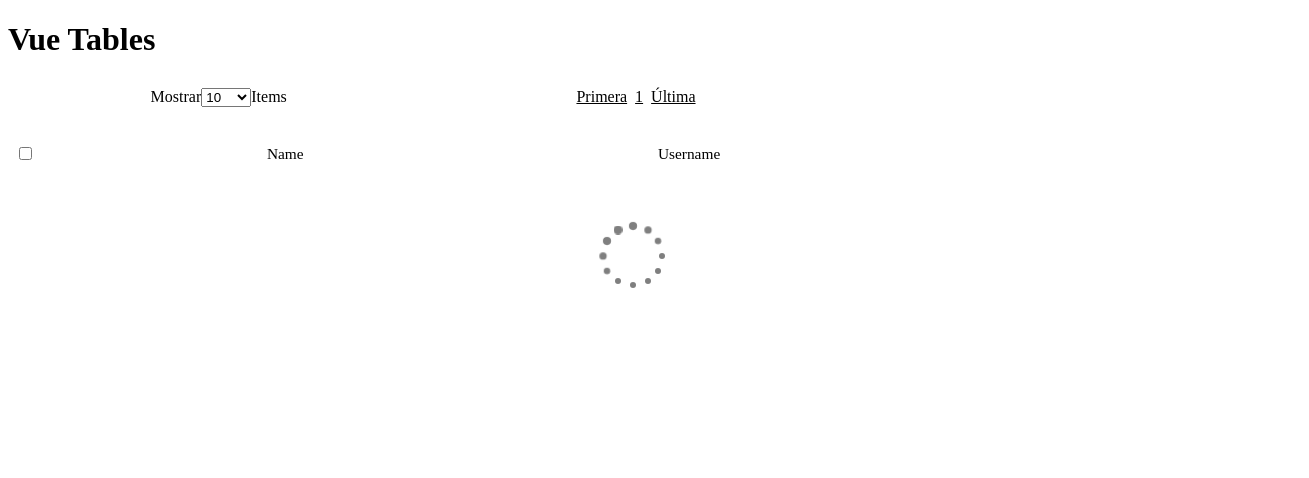
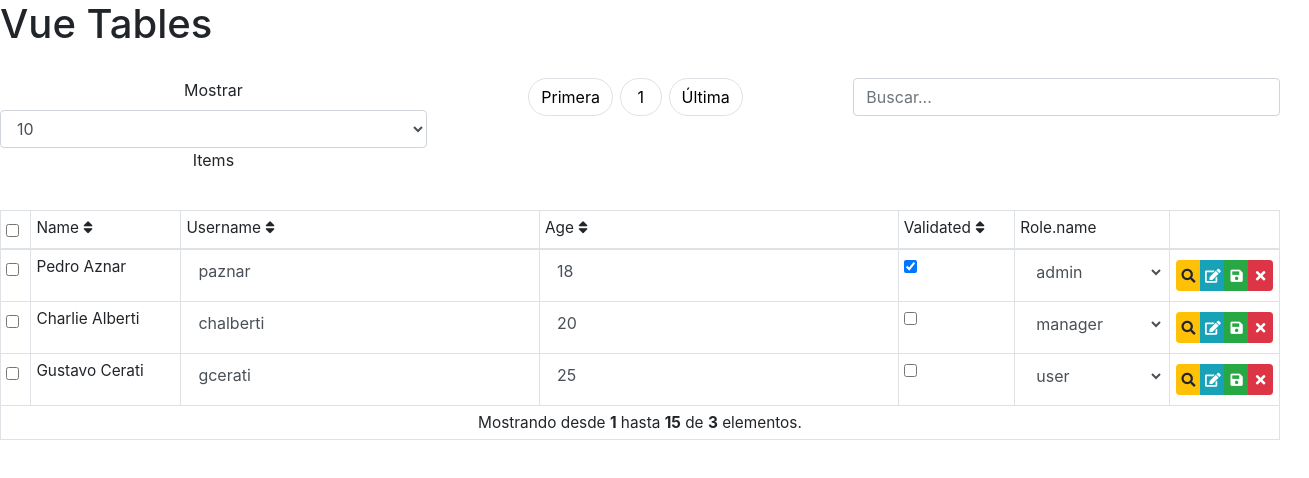
Before and after one commit to farena/vue-tables, a Vue app: page / in a window 1280 px wide. Shown: the top 478 px of the page, 1309 px wide, since content can reach past the window. Built offline with nearby package versions, Linux system fonts and the light colour scheme.

Commit message:
checkbox input different class

```diff
--- a/src/App.vue
+++ b/src/App.vue
@@ -8,6 +8,9 @@
       :headers="vTable.headers"
       :actions="vTable.actions"
       :options="vTable.options"
+      @onEdit="onEdit"
+      @onSave="onSave"
+      @editableInput="onItemChanged"
     />
   </div>
 </template>
@@ -31,6 +34,26 @@
           {
             title: 'username',
             sortable: true,
+            editable: 'text',
+          },
+          {
+            title: 'age',
+            sortable: true,
+            editable: 'number',
+          },
+          {
+            title: 'validated',
+            sortable: true,
+            editable: 'checkbox',
+          },
+          {
+            title: 'role.name',
+            editable: 'select',
+            options: [
+              { id: 'admin', label: 'admin' },
+              { id: 'manager', label: 'manager' },
+              { id: 'user', label: 'user' },
+            ],
           },
         ],
         actions: [
@@ -38,25 +61,35 @@
             buttonClass: 'btn-warning',
             tooltip: 'Show Details',
             callback: 'onShowDetails',
-            icon: 'search',
+            icon: 'fas fa-search',
           },
           {
             buttonClass: 'btn-info',
             tooltip: 'Edit User',
             callback: 'onEdit',
-            icon: 'edit',
+            icon: 'fas fa-edit',
+          },
+          {
+            buttonClass: 'btn-success',
+            tooltip: 'Save User',
+            callback: 'onSave',
+            icon: 'fas fa-save',
           },
           {
             buttonClass: 'btn-danger',
             tooltip: 'Delete User',
             callback: 'onDelete',
-            icon: 'close',
+            icon: 'fas fa-times',
           },
         ],
         values: {},
         options: {
           checkeable: true,
           searchable: false,
+          inputContainerClass: 'form-group',
+          inputClass: 'form-control',
+          checkboxContainerClass: 'form-check',
+          checkboxClass: 'form-check-input',
         },
       },
     };
@@ -68,11 +101,6 @@
         per_page: 15,
         current_page: 1,
         last_page: 1,
-        first_page_url: 'http://my.app?page=1',
-        last_page_url: 'http://my.app?page=1',
-        next_page_url: 'http://my.app?page=1',
-        prev_page_url: null,
-        path: 'http://my.app',
         from: 1,
         to: 15,
         data: [
@@ -80,23 +108,56 @@
             id: 1,
             name: 'Pedro Aznar',
             username: 'paznar',
+            age: 18,
+            validated: true,
+            role: {
+              name: 'admin',
+            },
           },
           {
             id: 2,
             name: 'Charlie Alberti',
             username: 'chalberti',
+            age: 20,
+            validated: false,
+            role: {
+              name: 'manager',
+            },
           },
           {
             id: 3,
             name: 'Gustavo Cerati',
             username: 'gcerati',
+            age: 25,
+            validated: false,
+            role: {
+              name: 'user',
+            },
           },
         ],
       };
-    }, 10000);
+    }, 1000);
+  },
+  methods: {
+    onEdit(item, index) {
+      this.vTable.values.data[index].editable = true;
+    },
+    onSave(item) {
+      item.editable = false;
+      // axios call to backend
+    },
+    onItemChanged(index, attribute, value) {
+      console.log({
+        index,
+        attribute,
+        value,
+      });
+    },
   },
 };
 </script>
 
-<style lang="scss">
+<style>
+@import 'https://cdnjs.cloudflare.com/ajax/libs/twitter-bootstrap/4.6.0/css/bootstrap.min.css';
+@import 'https://cdnjs.cloudflare.com/ajax/libs/font-awesome/5.15.2/css/all.min.css';
 </style>
--- a/src/components/VueTable.vue
+++ b/src/components/VueTable.vue
@@ -72,30 +72,68 @@
               >
             </td>
 
-            <template
-              v-if="truncate"
-            >
             <td
               v-for="(head,b) in headers"
               :key="b"
+              :class="{
+                'v-table-editable-td': head.editable
+              }"
             >
-                <span v-if="item[head.title] && item[head.title].length >= truncate">
-                  {{ head.pre }}{{ item[head.title].slice(0,truncate-3)+'...' }}
-                  <span class="v-table-tooltip">{{ item[head.title] }}</span>
-                </span>
-                <span v-else>
-                  {{ head.pre }}{{ item[head.title] }}
-                </span>
-              </td>
+              <template v-if="head.truncate && nestedTitle(item,head.title).length >= head.truncate">
+                {{ nestedTitle(item, head.title).slice(0,head.truncate-3)+'...' }}
+                <span class="v-table-tooltip">{{ nestedTitle(item, head.title) }}</span>
+              </template>
+              <template v-else-if="head.editable">
+                <div
+                  v-if="head.editable !== 'checkbox'"
+                  class="v-table-input-container"
+                  :class="opts.inputContainerClass"
+                >
+                  <input
+                    v-if="['text','number'].includes(head.editable)"
+                    class="v-table-input"
+                    :class="opts.inputClass"
+                    :type="head.editable"
+                    :value="nestedTitle(item,head.title)"
+                    @input="$emit('editableInput',a, head.title, $event.target.value)"
+                    @change="$emit('editableChange',a, head.title, $event.target.value)"
+                  >
+                  <select
+                    v-if="head.editable === 'select'"
+                    :class="opts.inputClass"
+                    class="v-table-input"
+                    :value="nestedTitle(item,head.title)"
+                    @input="$emit('editableInput',a, head.title, $event.target.value)"
+                    @change="$emit('editableChange',a, head.title, $event.target.value)"
+                  >
+                    <option
+                      v-for="o in head.options"
+                      :key="o.id"
+                      :value="o.id"
+                    >
+                      {{ o.label }}
+                    </option>
+                  </select>
+                </div>
+                <div
+                  v-else
+                  class="v-table-checkbox-container"
+                  :class="opts.checkboxContainerClass"
+                >
+                  <input
+                    class="v-table-checkbox"
+                    :class="opts.checkboxClass"
+                    :type="head.editable"
+                    :checked="nestedTitle(item,head.title)"
+                    @input="$emit('editableInput',a, head.title, $event.target.checked)"
+                    @change="$emit('editableChange',a, head.title, $event.target.checked)"
+                  >
+                </div>
               </template>
               <template v-else>
-              <td
-                v-for="(head,b) in headers"
-                :key="b"
-              >
-                {{ head.pre }}{{ item[head.title] }}
+                {{ nestedTitle(item, head.title) }}
+              </template>
             </td>
-            </template>
 
             <td style="text-align: right">
               <div class="btn-group">
@@ -107,7 +145,7 @@
                     :key="i"
                     class="btn btn-sm"
                     :class="act.buttonClass"
-                    @click="$emit(act.callback,item)"
+                    @click="$emit(act.callback,item,a)"
                   >
                     <i :class="act.icon" />
                     <span class="v-table-tooltip">{{ act.tooltip }}</span>
@@ -211,10 +249,6 @@
       type: Array,
       default: () => ([]),
     },
-    truncate: {
-      type: [Number, Boolean],
-      default: false,
-    },
   },
   data() {
     return {
@@ -223,8 +257,10 @@
         theadClass: '',
         tbodyClass: '',
         checkeable: false,
-        searchable: true,
-
+        inputContainerClass: '',
+        inputClass: '',
+        checkboxContainerClass: '',
+        checkboxClass: '',
       },
       sortedBy: '',
       sortedDir: 'asc',
@@ -301,6 +337,20 @@
       this.$emit('changed', this.vTableParams);
     },
 
+    nestedTitle(item, val) {
+      const value = item[val];
+      if (!value) {
+        const array = val.split('.');
+        let aux = item;
+
+        array.forEach((attr) => {
+          aux = aux[attr] === null || aux[attr] === undefined ? '-' : aux[attr];
+        });
+        return aux;
+      }
+      return value;
+    },
+
     init() {
       this.$emit('changed', {
         page: 1,
@@ -366,6 +416,18 @@
     transition: ease .5s;
   }
 
+  .v-table-input-container,
+  .v-table-input-container .v-table-input {
+    margin: 0;
+    width: 100%;
+    height: 100%;
+    border: unset;
+  }
+  .v-table-input-container .v-table-input[type=checkbox] {
+    width: auto;
+    height: unset;
+  }
+
   .btn:hover .v-table-tooltip,
   span:hover .v-table-tooltip {
     opacity: 1;
```
Lines whose indentation alone changed are shown as unchanged.
